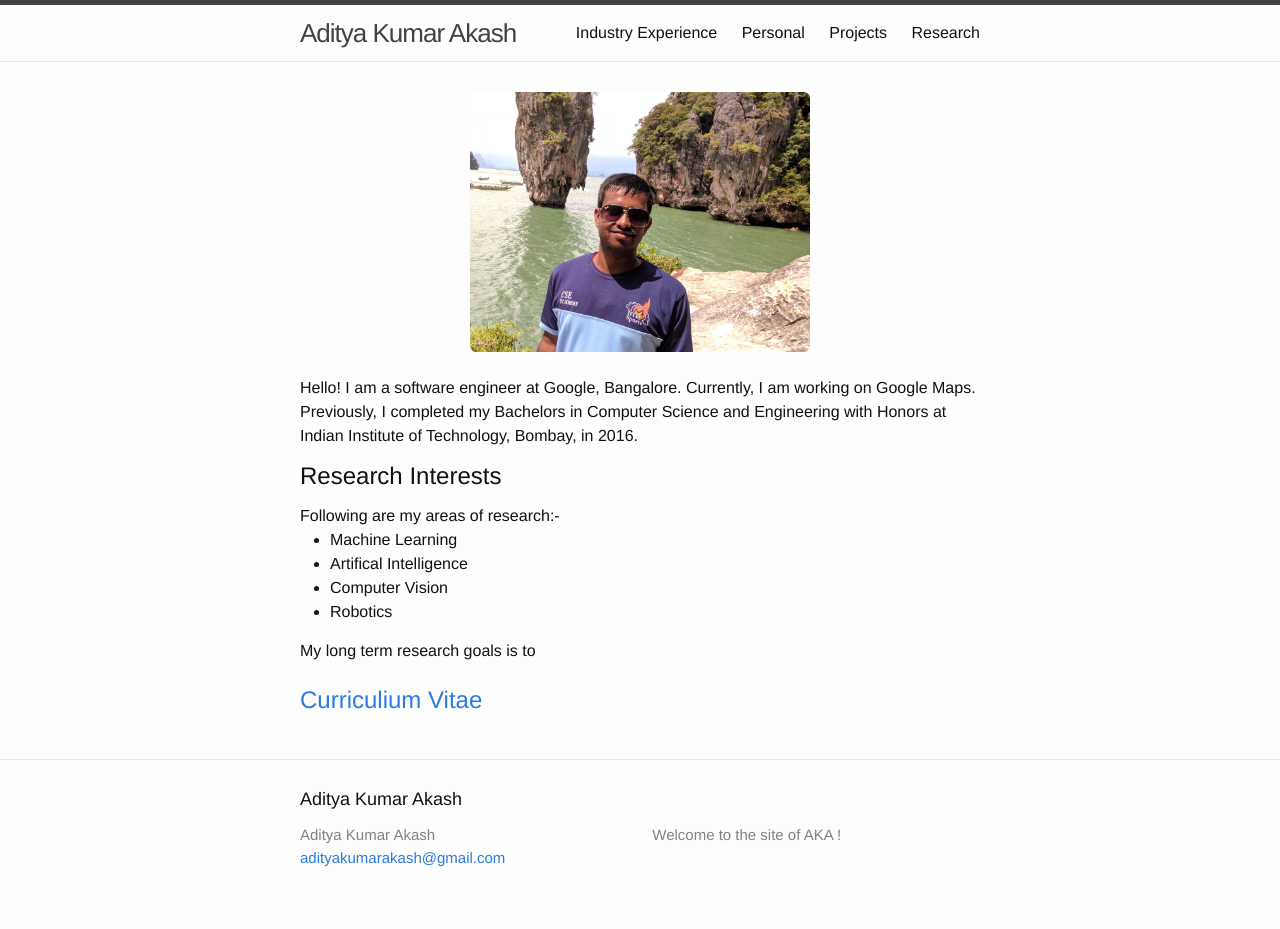
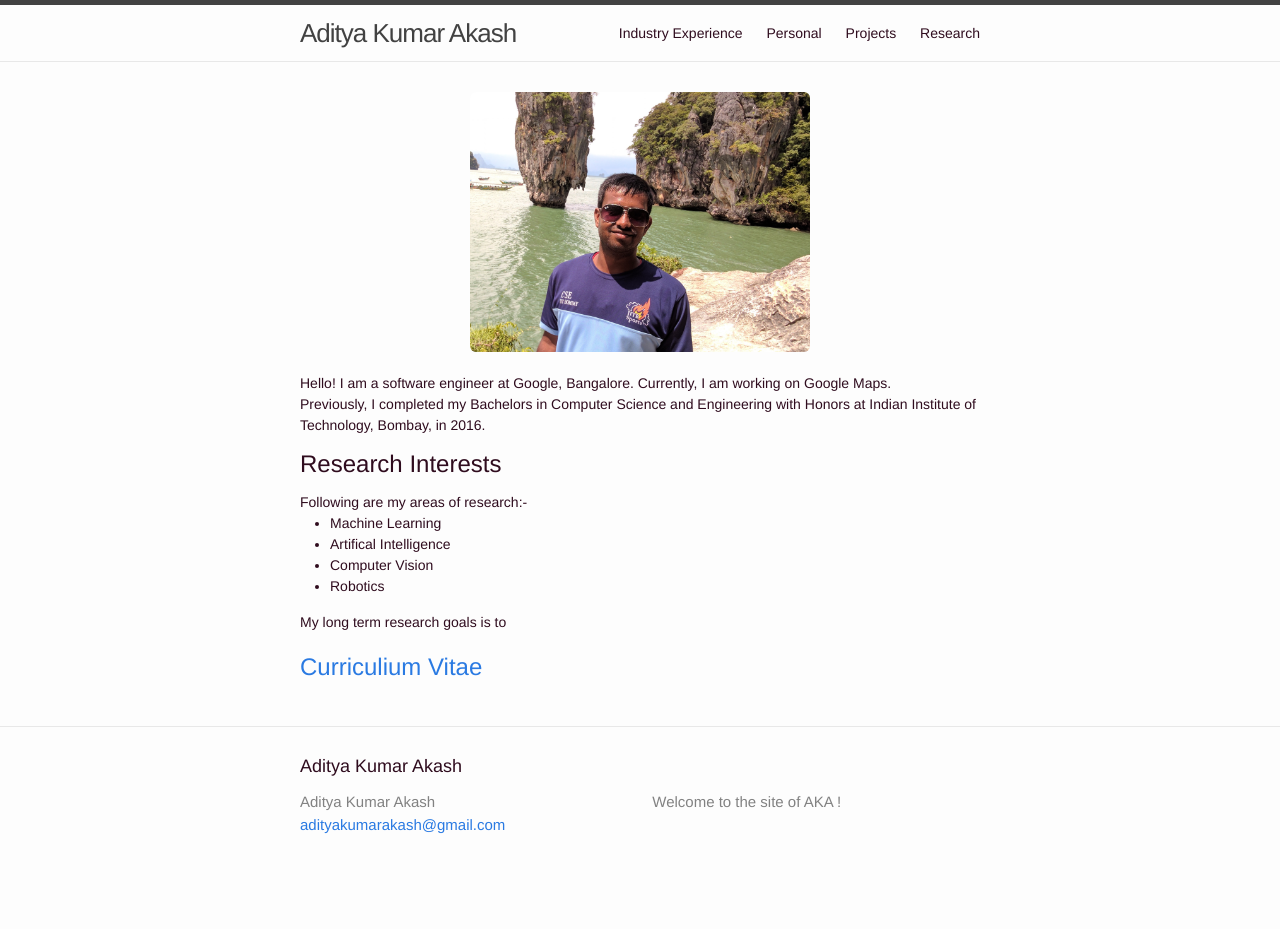
Before and after one commit to adityakumarakash/adityakumarakash.github.io, a Jekyll site: the page built from index.html, in a window 1280 px wide. Built offline with Jekyll 4.4.1, drawn with Linux system fonts in a browser that asks for light colours; after the commit the page ends 900 px from its top, so only the background shows below that.

Commit message:
Update main.scss

```diff
--- a/css/main.scss
+++ b/css/main.scss
@@ -7,14 +7,14 @@
 
 // Our variables
 $base-font-family: "Helvetica Neue", Helvetica, Arial, sans-serif;
-$base-font-size:   16px;
-$base-font-weight: 400;
+$base-font-size:   14px;
+$base-font-weight: 500;
 $small-font-size:  $base-font-size * 0.875;
 $base-line-height: 1.5;
 
 $spacing-unit:     30px;
 
-$text-color:       #111;
+$text-color:       #2f0c1e;
 $background-color: #fdfdfd;
 $brand-color:      #2a7ae2;
 
```
